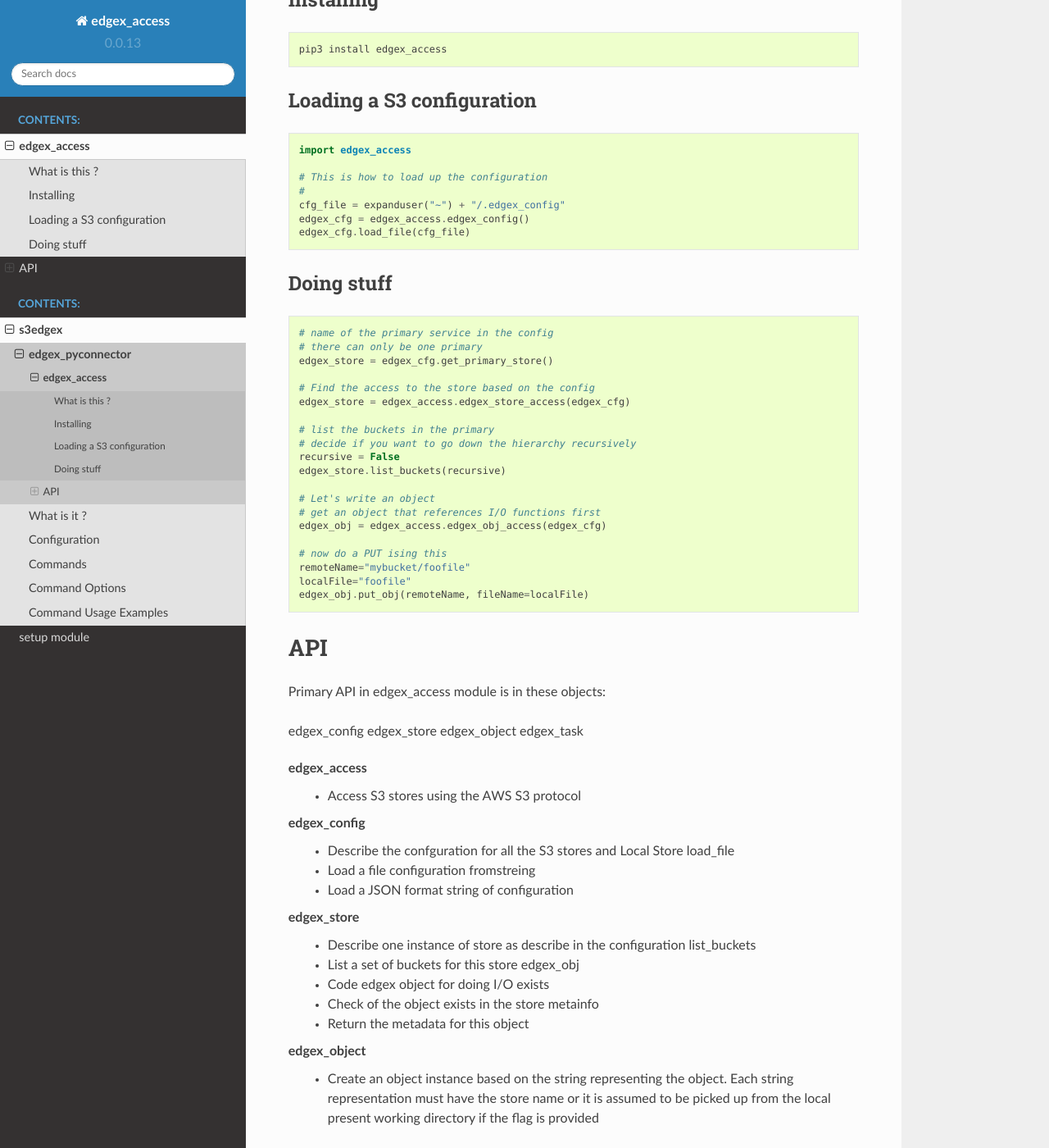
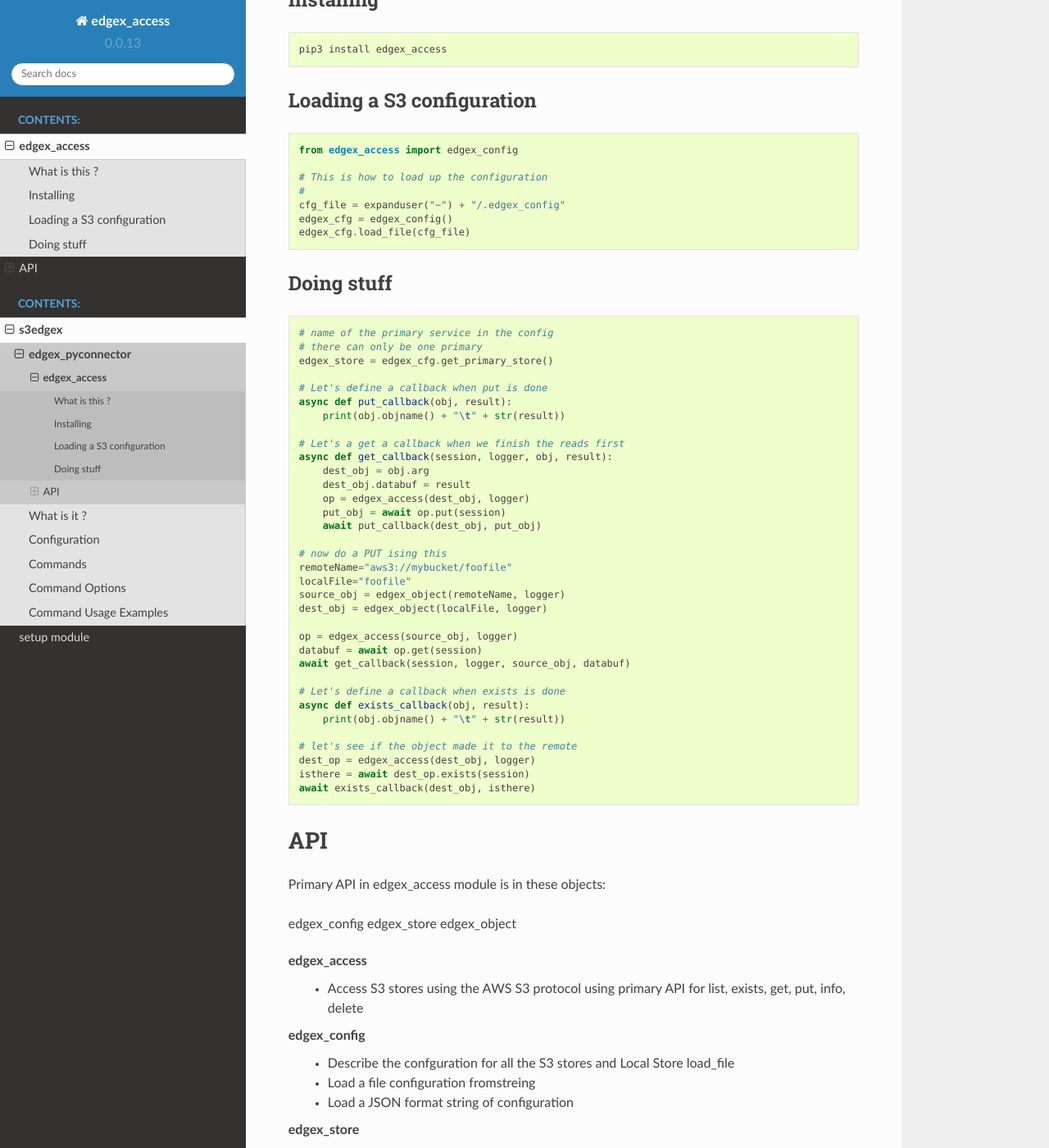
Before and after one commit to Nexenta/edgex_pyconnector, a Sphinx documentation site: the page built from docs/source/edgex_access.rst, in a window 1280 px wide and 1400 px high, scrolled down 449 px. Shown: the whole window at 82% size. Built offline with Sphinx 7.4.7 and the Read the Docs theme 2.0.0, drawn with Linux system fonts in a browser that asks for light colours; some of the changed text lies outside the part shown.

Commit message:
Use the async framework for S3 requests

```diff
--- a/docs/source/edgex_access.rst
+++ b/docs/source/edgex_access.rst
@@ -25,12 +25,12 @@
 
 .. code-block:: python
 
-   import edgex_access
+   from edgex_access import edgex_config
 
    # This is how to load up the configuration
    #
    cfg_file = expanduser("~") + "/.edgex_config"
-   edgex_cfg = edgex_access.edgex_config()
+   edgex_cfg = edgex_config()
    edgex_cfg.load_file(cfg_file)
 
 Doing stuff
@@ -41,22 +41,36 @@
     # there can only be one primary
     edgex_store = edgex_cfg.get_primary_store()
 
-    # Find the access to the store based on the config
-    edgex_store = edgex_access.edgex_store_access(edgex_cfg)
+    # Let's define a callback when put is done
+    async def put_callback(obj, result):
+        print(obj.objname() + "\t" + str(result))
 
-    # list the buckets in the primary
-    # decide if you want to go down the hierarchy recursively
-    recursive = False
-    edgex_store.list_buckets(recursive)
-
-    # Let's write an object
-    # get an object that references I/O functions first
-    edgex_obj = edgex_access.edgex_obj_access(edgex_cfg)
+    # Let's a get a callback when we finish the reads first
+    async def get_callback(session, logger, obj, result):
+        dest_obj = obj.arg
+        dest_obj.databuf = result
+        op = edgex_access(dest_obj, logger)
+        put_obj = await op.put(session)
+        await put_callback(dest_obj, put_obj)
 
     # now do a PUT ising this
-    remoteName="mybucket/foofile"
+    remoteName="aws3://mybucket/foofile"
     localFile="foofile"
-    edgex_obj.put_obj(remoteName, fileName=localFile)
+    source_obj = edgex_object(remoteName, logger)
+    dest_obj = edgex_object(localFile, logger)
+
+    op = edgex_access(source_obj, logger)
+    databuf = await op.get(session)
+    await get_callback(session, logger, source_obj, databuf)
+
+    # Let's define a callback when exists is done
+    async def exists_callback(obj, result):
+        print(obj.objname() + "\t" + str(result))
+
+    # let's see if the object made it to the remote
+    dest_op = edgex_access(dest_obj, logger)
+    isthere = await dest_op.exists(session)
+    await exists_callback(dest_obj, isthere)
 
 API
 ====
@@ -66,10 +80,11 @@
 edgex_config
 edgex_store
 edgex_object
-edgex_task
+
 
 edgex_access
-        - Access S3 stores using the AWS S3 protocol
+        - Access S3 stores using the AWS S3 protocol using primary
+          API for list, exists, get, put, info, delete
 
 edgex_config
         - Describe the confguration for all the S3 stores and Local Store load_file
--- a/edgex_access/__init__.py
+++ b/edgex_access/__init__.py
@@ -2,8 +2,6 @@
 
 path = os.path.join(__path__[0], 'version.py')
 __version__ = eval(open(path).read())
-__all__ = [ 'edgex_access', 'edgex_config', 'edgex_store', 'edgex_object', \
-        'edgex_task', 'edgex_get', 'edgex_put', 'edgex_delete', 'edgex_info', \
-        'edgex_exists' , 'edgex_list', 'edgex_execute' ]
+__all__ = [ 'edgex_access', 'edgex_config', 'edgex_store', 'edgex_object', 'edgex_hasher', 'edgex_logger' ]
 
 from .edgex_access import *
--- a/setup.py
+++ b/setup.py
@@ -54,7 +54,7 @@
     keywords='requests edgex_access s3 scaleout store distributed',
     packages=['edgex_access'],
     python_requires = '>=3',
-    install_requires = [ 'urllib3', 'requests_aws4auth', 'requests' , 'simplejson', 'lxml', 'futures'],
+    install_requires = [ 'urllib3', 'requests_aws4auth', 'aiobotocore' , 'simplejson', 'lxml', 'asyncio'],
     project_urls= {
         'Bug Reports': 'https://github.com/Nexenta/edgex_pyconnector/issues',
         'Source': 'https://github.com/Nexenta/edgex_pyconnector/',
```
Also changed, not shown: other parts of docs/source/edgex_access.rst (+1 -1 lines), README.md (+93 -78 lines), requirements.txt (+21 -3 lines), 6 other files.
